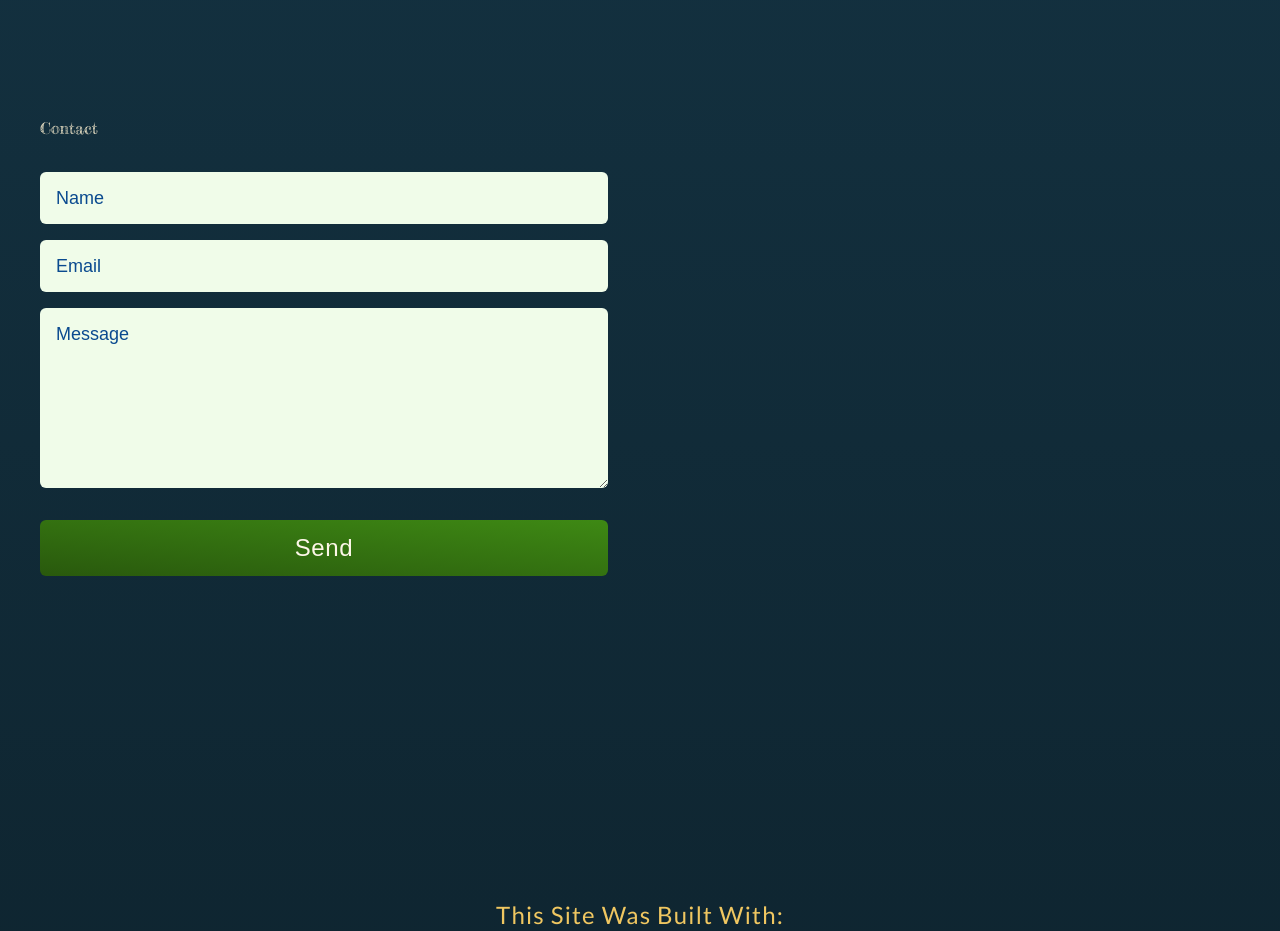
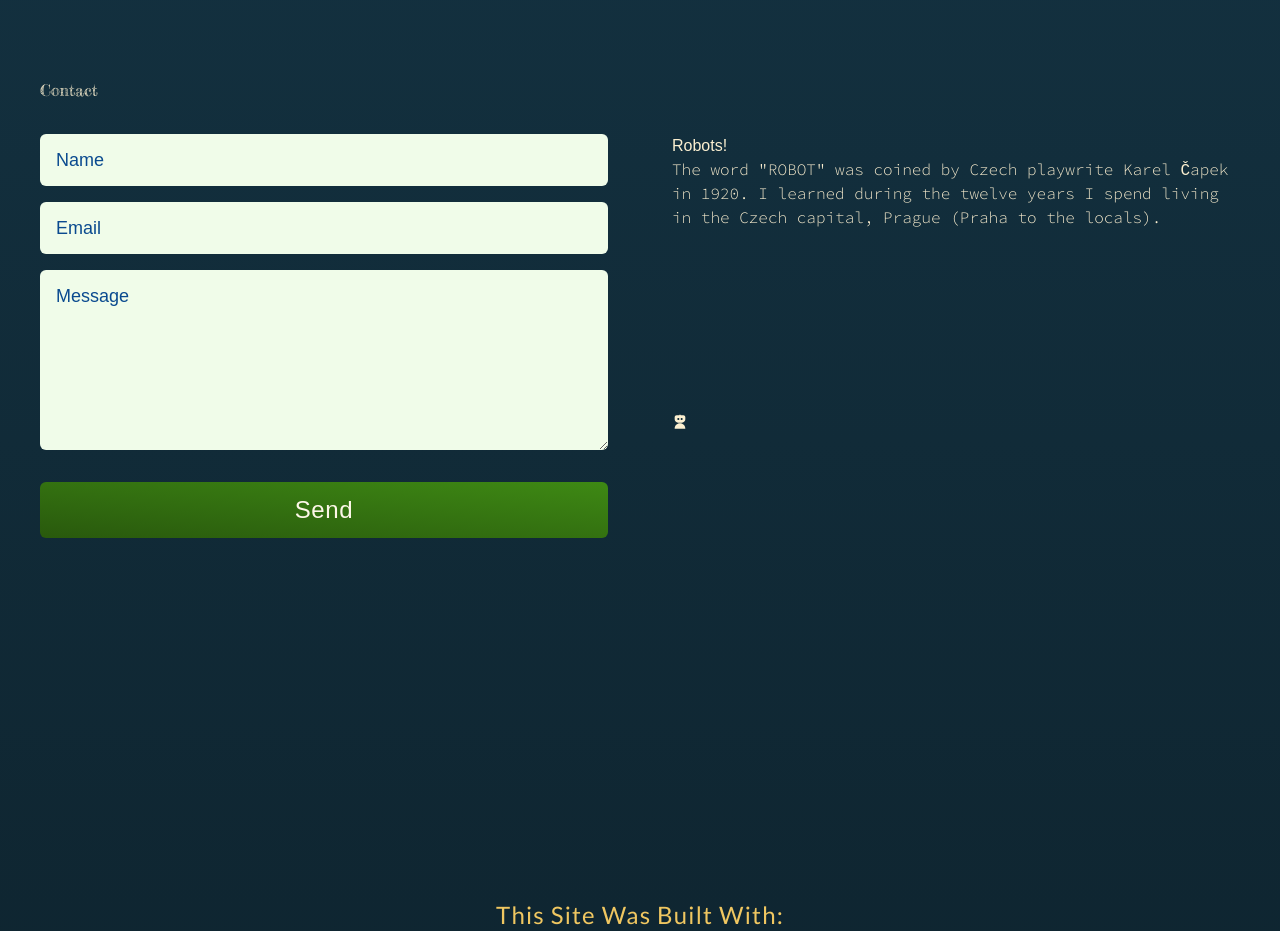
Before and after one commit to agDesignz/portfolio_2, a React (Vite) app: page / in a window 1280 px wide. Shown: the part 3940-4871 px from the top of the page. Built offline with nearby package versions, Linux system fonts and the light colour scheme; no server answers.

Commit message:
add preliminary content for robot section

```diff
--- a/src/components/Contact.jsx
+++ b/src/components/Contact.jsx
@@ -2,6 +2,7 @@ import { MdEmail } from "react-icons/md";
 import { FaLinkedinIn } from "react-icons/fa6";
 import ContactForm from "./ContactForm";
 import { Link } from "react-router-dom";
+import { RiRobot3Fill } from "react-icons/ri";
 
 const Contact = () => {
   return (
@@ -13,38 +14,14 @@ const Contact = () => {
 
         <div className="grid sm:grid-cols-2 items-start gap-8 md:gap-16 font-[sans-serif]">
           <ContactForm />
-          <div className="flex flex-col gap-4 justify-center h-full lg:p-16">
-            {/* <p className="text-lg">
-              Whether you want to collaborate on a project or hire my services,
-              you can send me a message through the contact form, email me
-              directly, or connect on LinkedIn.
+          <div className="h-full grid">
+            <h3>Robots!</h3>
+            <p>
+              The word "ROBOT" was coined by Czech playwrite Karel &#268;apek in
+              1920. I learned during the twelve years I spend living in the
+              Czech capital, Prague (Praha to the locals).
             </p>
-
-            <div className="flex flex-col min-[320px]:flex-row gap-8 md:gap-16">
-              <div className="flex items-center">
-                <div className="bg-gradient-to-tr from-saffron-300 to-saffron h-10 w-10 rounded-full flex items-center justify-center shrink-0">
-                  <MdEmail className="text-2xl fill-navy-400" />
-                </div>
-                <a
-                  href="mailto:alexgeorgegeer@gmail.com"
-                  className="text-sm ml-4 hover:opacity-70"
-                >
-                  <small className="block">Mail</small>
-                  <strong>alexgeorgegeer@gmail.com</strong>
-                </a>
-              </div>
-              <div className="flex items-center">
-                <Link
-                  to="https://www.linkedin.com/in/alexander-geer/"
-                  target="_blank"
-                  className="hover:opacity-70"
-                >
-                  <div className="bg-gradient-to-tr from-saffron-300 to-saffron h-10 w-10 rounded-full flex items-center justify-center shrink-0">
-                    <FaLinkedinIn className="text-2xl fill-navy-400" />
-                  </div>
-                </Link>
-              </div>
-            </div> */}
+            <RiRobot3Fill className="h-96" />
           </div>
         </div>
       </div>
```
